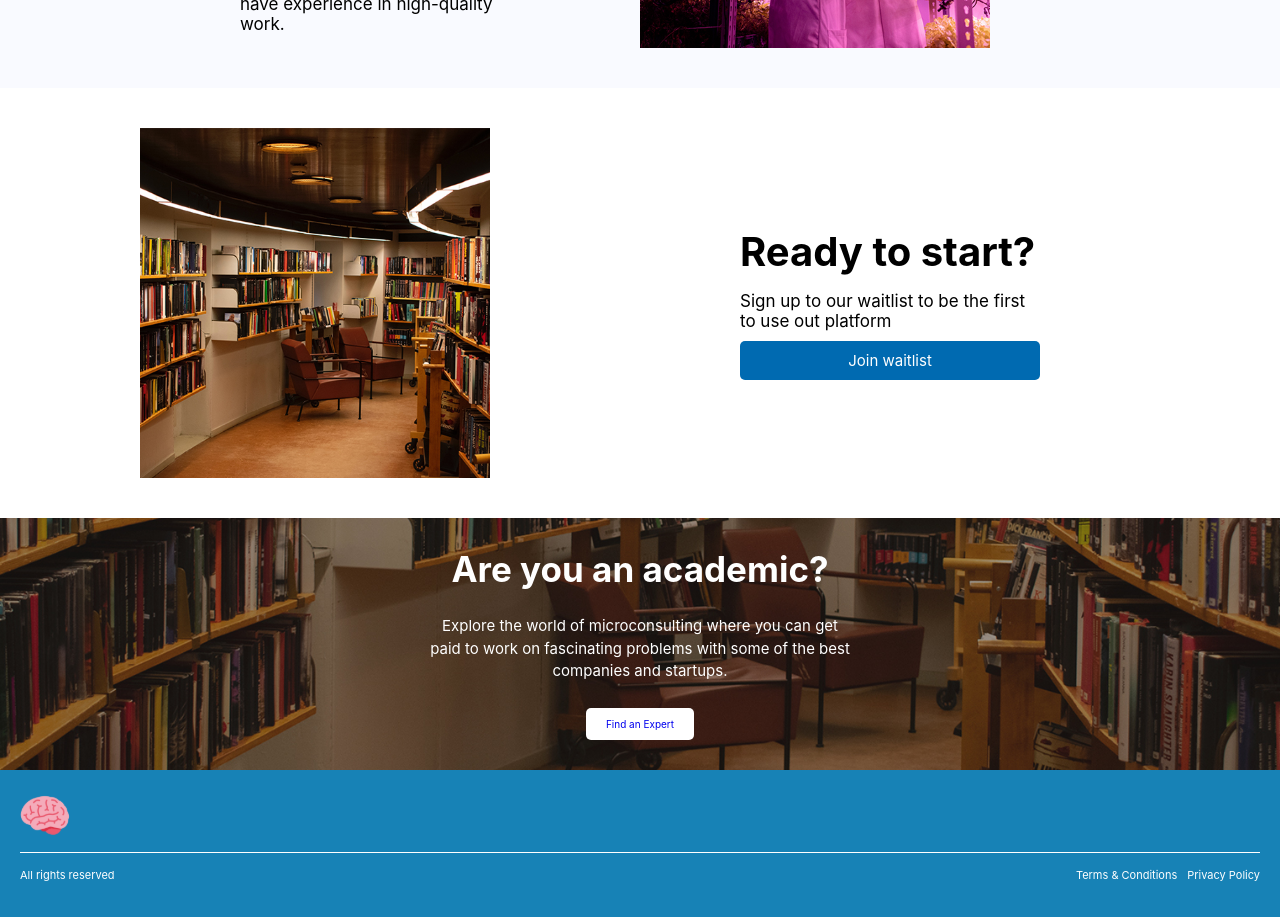
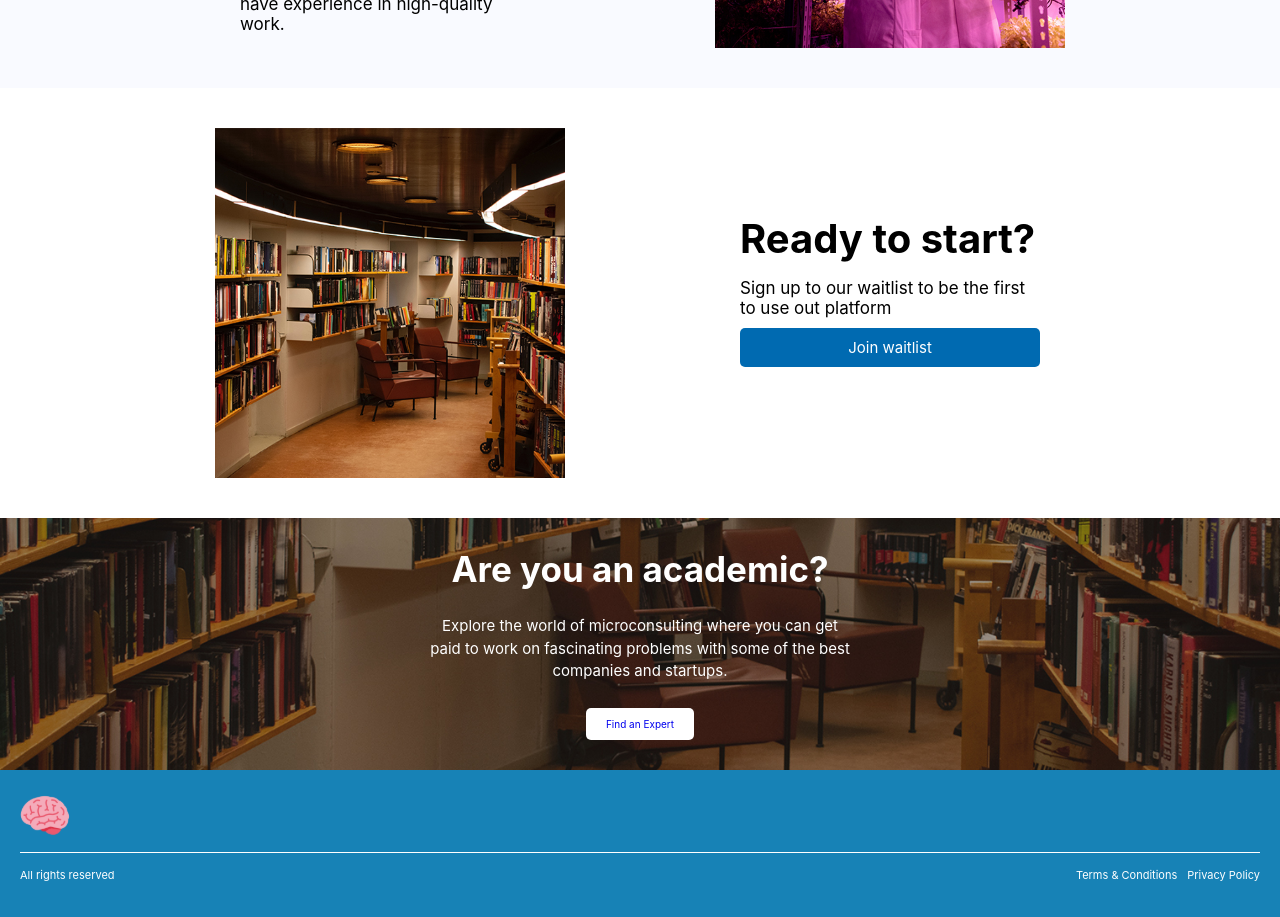
Before and after one commit to agora-inc/braincache, a React (Create React App) app in the folder ui/: page / in a window 1280 px wide. Shown: the part 2480-3397 px from the top of the page. Built offline with nearby package versions, Linux system fonts and the light colour scheme.

Commit message:
More responsive changes, site now full responsive. ToDo: use Airtable API

```diff
--- a/ui/src/Components/LandingPages/ReverseRowSection.tsx
+++ b/ui/src/Components/LandingPages/ReverseRowSection.tsx
@@ -17,6 +17,10 @@ const ReverseRowSection = (props: Props) => {
     width: "100%",
     alignItems: "center"
   } as const;
+
+  const row_item = {
+    width: (width < 768) ? "100%" : "50%"
+  } as const
 
   return (
     <div style={container}>
@@ -51,9 +55,4 @@ const row = {
   padding: "40px 20px"
 }  as const;
 
-const row_item = {
-  width: '50%',
-  // alignItems: "center"
-} as const
-
 export default ReverseRowSection
--- a/ui/src/Pages/HomePage.tsx
+++ b/ui/src/Pages/HomePage.tsx
@@ -109,11 +109,7 @@ const HomePage = () => {
   ].map((data) => {
     return {
       left: <>{data.text}</>,
-      right: (
-        <>
-          <img src={data.image} style={styles.image} />
-        </>
-      ),
+      right: <><img src={data.image} style={styles.image} /></>
     };
   });
 
@@ -155,11 +151,13 @@ const HomePage = () => {
         leftPosition={"center"}
       />
       <StripRow bg_img={strip_bg}>
-        <h1 style={styles.strip_header}>Are you an academic?</h1>
-        <p style={styles.strip_subheader}>
-          Explore the world of microconsulting where you can get paid to work on fascinating problems with some of the best companies and startups.
-        </p>
-        <a style={styles.strip_action} href={"/experts"}>Find an Expert</a>
+        <div style={styles.strip_bg_inner_container}>
+          <h1 style={styles.strip_header}>Are you an academic?</h1>
+          <p style={styles.strip_subheader}>
+            Explore the world of microconsulting where you can get paid to work on fascinating problems with some of the best companies and startups.
+          </p>
+          <a style={styles.strip_action} href={"/experts"}>Find an Expert</a>
+        </div>
       </StripRow>
     </div>
   );
@@ -188,12 +186,14 @@ const styles = {
     margin: "auto",
   },
   perks_row: {
-    width: "300px",
+    maxWidth: "300px",
     alignSelf: "center",
   },
   image: {
     maxWidth: "350px",
     height: "auto",
+    margin: "auto",
+    width: "100%"
   },
   row_button: {
     padding: "10px 18px",
@@ -205,11 +205,19 @@ const styles = {
     textDecoration: "none",
     textAlign: "center",
     cursor: "pointer",
+    marginBottom: "25px"
+  },
+  strip_bg_inner_container: {
+    display: "flex",
+    flexDirection: "column",
+    alignItems: "center",
+    padding: "0px 10px"
   },
   strip_header: {
     fontSize: 35,
     marginBottom: 25,
     color: "#fff",
+    textAlign: "center"
   },
   strip_subheader: {
     fontSize: 15,
```
